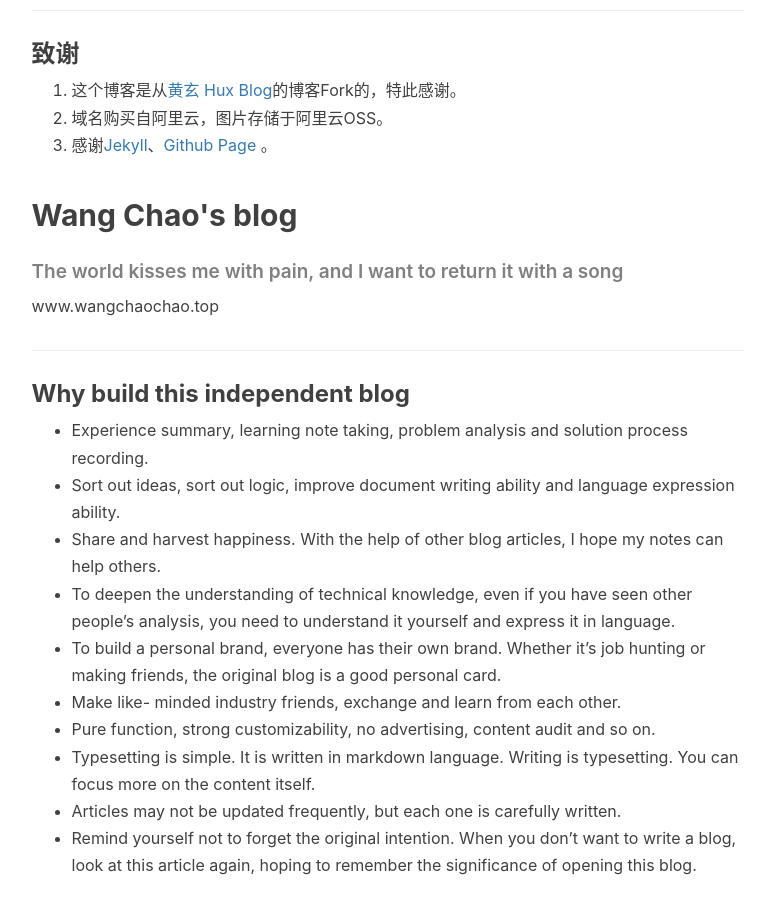
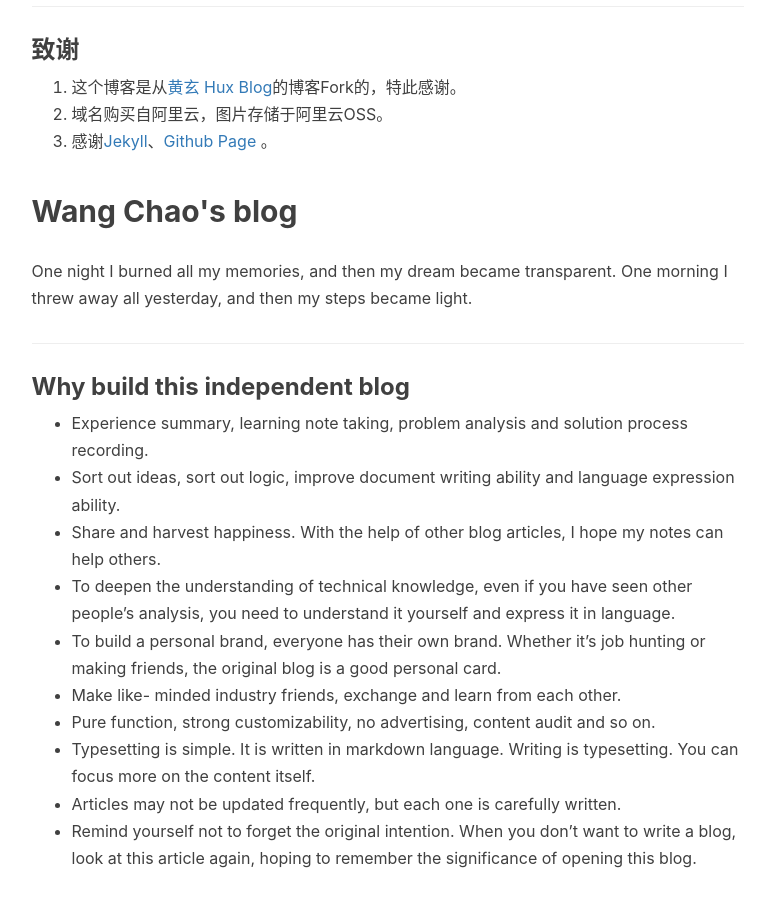
Before and after one commit to whik/whik.github.io, a Jekyll site: the page built from abouts.html, in a window 1280 px wide and 900 px high, scrolled down 1502 px. Shown: the whole window, without its empty margins (136-911 px from the left). Built offline with Jekyll 4.4.1, drawn with Linux system fonts in a browser that asks for light colours; nearby versions of some CDN libraries; a script that is not in the unit is left out; comment, search, counter and statistics services are not loaded; some of the changed text lies outside the part shown.

Commit message:
添加备案号，更新about

```diff
--- a/_includes/about/en.md
+++ b/_includes/about/en.md
@@ -1,6 +1,5 @@
 <h2 style = "text align: left" > Wang Chao's blog </h2>
-<h5 style = "text align: left" > The world kisses me with pain, and I want to return it with a song </h5>
-<p align="left"> www.wangchaochao.top </p>
+<p align="left">One night I burned all my memories, and then my dream became transparent. One morning I threw away all yesterday, and then my steps became light.</p>
 ---
 
 ### Why build this independent blog
--- a/_includes/about/zh.md
+++ b/_includes/about/zh.md
@@ -1,6 +1,5 @@
 <h2 style="text-align:left">王超的独立博客</h2>
-<h5 style="text-align:left">世界以痛吻我，我要报之以歌</h5>
-<p align="left"> www.wangchaochao.top </p>
+<p align="left">有一个夜晚我烧毁了所有的记忆，从此我的梦就透明了；有一个早晨我扔掉了所有的昨天，从此我的脚步就轻盈了。</p>
 ---
 
 ### 为什么要开这个独立博客
--- a/_includes/footer.html
+++ b/_includes/footer.html
@@ -79,6 +79,11 @@
 					<!-- 不蒜子计数 -->
 
                     <br>
+                    <!-- 备案信息 -->
+                    <a href="http://www.beian.miit.gov.cn/">京ICP备20010816号</a>
+                    <!-- 备案信息 -->
+                    <br>
+
 <!--
 					Theme by <a href="http://huangxuan.me">Hux</a> |
                     <iframe
```
